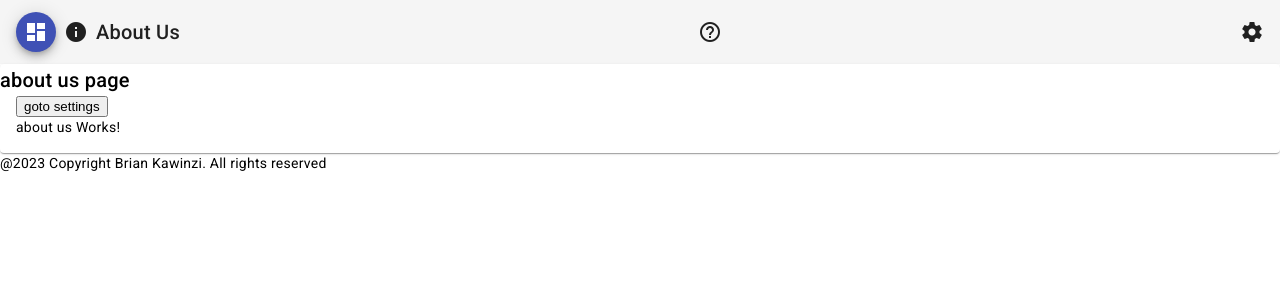
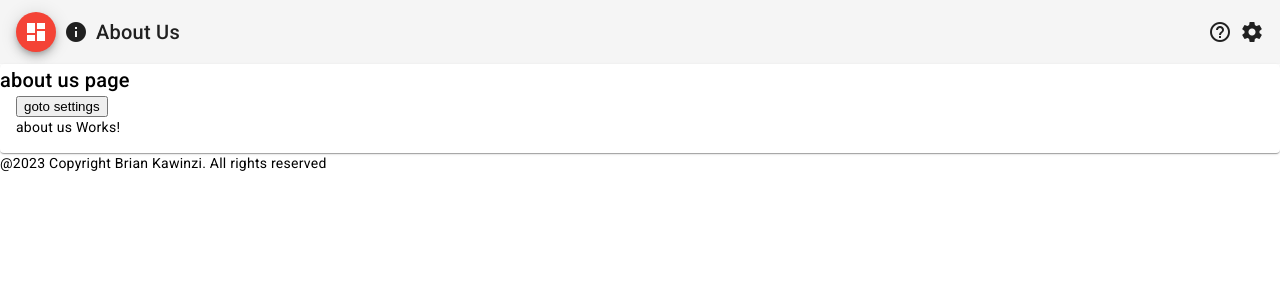
Before and after one commit to BrianKawinzi/onlinestore, an Angular app: page /aboutus in a window 1280 px wide. Shown: the top 300 px of the page. Built offline with nearby package versions, Linux system fonts and the light colour scheme.

Commit message:
helpmenu

```diff
--- a/src/app/shared/header/header.component.html
+++ b/src/app/shared/header/header.component.html
@@ -1,5 +1,5 @@
 <mat-toolbar>
-    <button mat-mini-fab color="primary">
+    <button mat-mini-fab color="warn">
         <mat-icon>dashboard</mat-icon>
     </button>
     <span class="example-icon"></span>
@@ -8,7 +8,7 @@
     {{pageTitle}}
     <span class="example-spacer"></span>
     <mat-icon [matMenuTriggerFor]="helpMenu">help_outline</mat-icon>
-    <span class="example-spacer"></span>
+    <span class="example-icon"></span>
     <mat-icon>settings</mat-icon>
 
     <mat-menu #helpMenu="matMenu">
```
